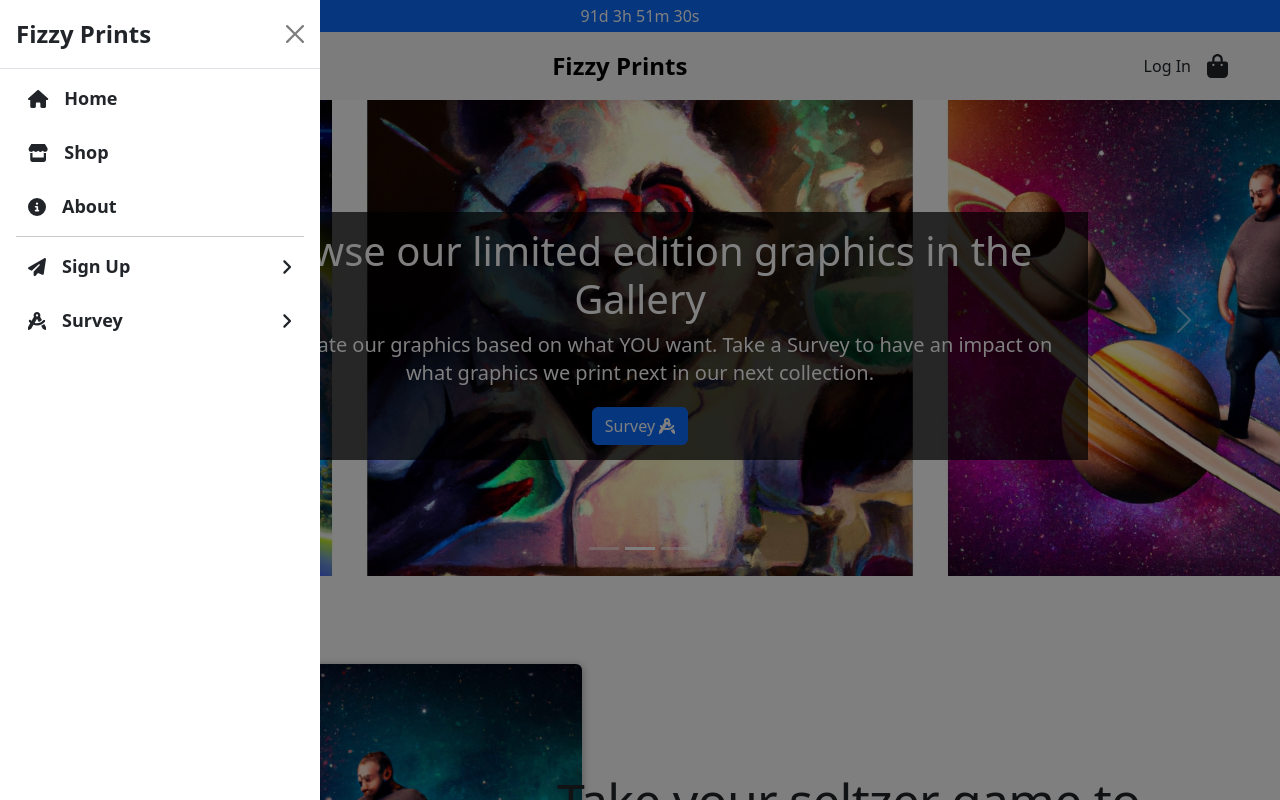
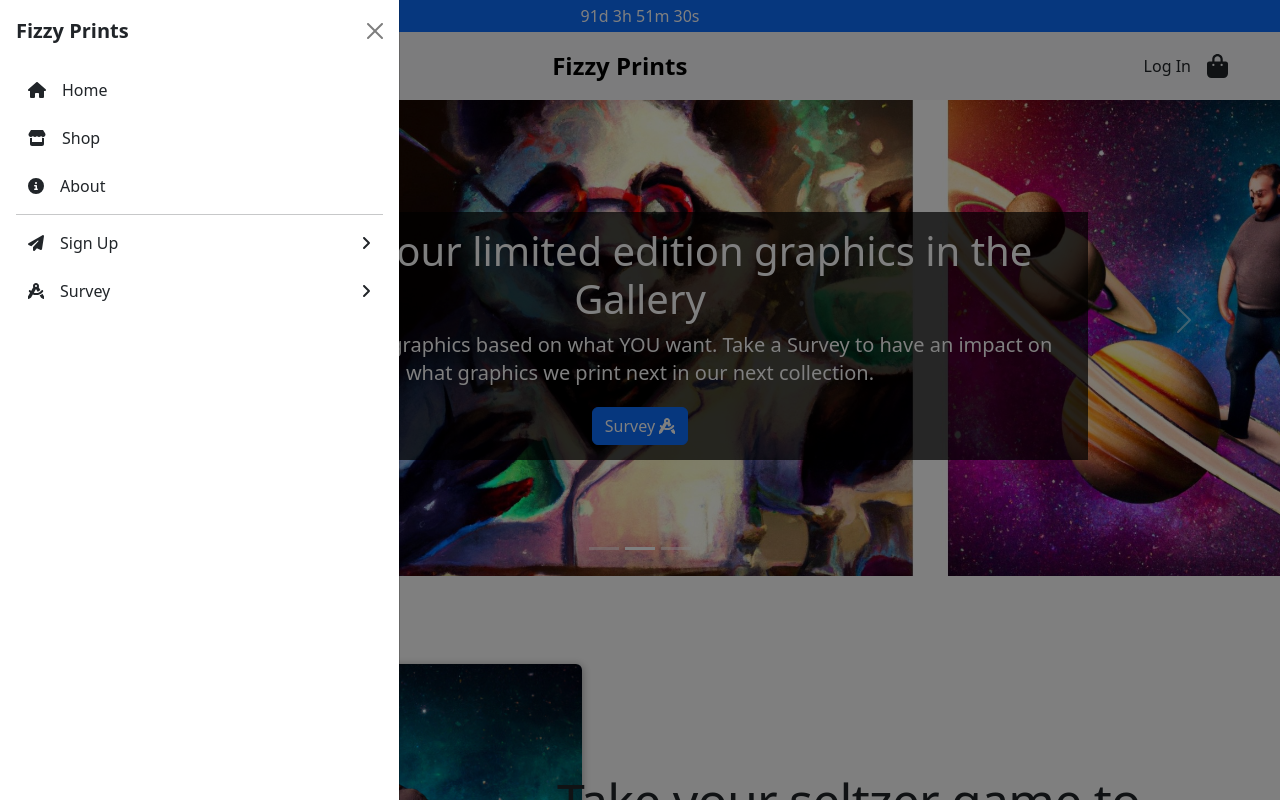
Before and after one commit to kmuel4/fizzyprint, a React (Create React App) app: page / in a window 1280 px wide. Both pictures are taken after a click on the icon 40 px from the left and 66 px from the top of the page. Shown: the top 800 px of the page. Built offline with nearby package versions, Linux system fonts and the light colour scheme.

Commit message:
changed checkoutpreview to be offcanvas

```diff
--- a/package.json
+++ b/package.json
@@ -3,6 +3,10 @@
   "version": "0.1.0",
   "private": true,
   "dependencies": {
+    "@fortawesome/fontawesome-svg-core": "^6.4.0",
+    "@fortawesome/free-regular-svg-icons": "^6.4.0",
+    "@fortawesome/free-solid-svg-icons": "^6.4.0",
+    "@fortawesome/react-fontawesome": "^0.2.0",
     "@testing-library/jest-dom": "^5.16.5",
     "@testing-library/react": "^13.4.0",
     "@testing-library/user-event": "^13.5.0",
--- a/src/App.js
+++ b/src/App.js
@@ -24,7 +24,6 @@
 import CheckoutPreview from "./pages/CheckoutPreview";
 
 const App = () => {
-
   //graphics database
   const [cards, setCards] = useState([
     {
@@ -210,6 +209,7 @@
             remove={handleRemove}
           />
         );
+
       default:
         return;
     }
--- a/src/pages/CheckoutPreview.js
+++ b/src/pages/CheckoutPreview.js
@@ -20,8 +20,8 @@
   };
 
   const handleCheckout = () => {
+    props.checkoutIndex(0);
     setShow(false);
-    props.checkoutIndex(0);
   };
 
   const handleRemove = (value) => {
@@ -29,7 +29,6 @@
   };
 
   return (
-    <>
       <Offcanvas show={show} onHide={handleClose} placement="end">
         <Offcanvas.Header closeButton>
           <Offcanvas.Title style={{ fontWeight: "bold" }}>
@@ -104,7 +103,6 @@
           </Button>
         </Offcanvas.Footer>
       </Offcanvas>
-    </>
   );
 };
 
--- a/src/pages/Menu.js
+++ b/src/pages/Menu.js
@@ -1,5 +1,5 @@
-import { useState } from "react";
-import { Modal, Form } from "react-bootstrap";
+import React, { useState } from "react";
+import { Offcanvas, Form } from "react-bootstrap";
 import "bootstrap/dist/css/bootstrap.min.css";
 import "../main.css";
 import MenuNavItem from "../components/MenuNavItem";
@@ -12,10 +12,10 @@
 } from "@fortawesome/free-solid-svg-icons";
 
 const Menu = (props) => {
-  //handle modal
+  // handle offcanvas
   const [show, setShow] = useState(true);
 
-  //close modal
+  // close offcanvas
   const handleClose = () => {
     setShow(false);
     props.checkoutIndex();
@@ -52,24 +52,18 @@
   const modalHelper = (value) => {
     setShow(false);
     props.checkoutIndex(value);
-  }
+  };
 
   return (
     <>
-      <Modal
-        show={show}
-        onHide={handleClose}
-        animation={false}
-        fullscreen={true}
-        dialogClassName="menu-modal"
-      >
+      <Offcanvas show={show} onHide={handleClose} placement="start">
         <Form onSubmit={handleSubmit}>
-          <Modal.Header closeButton>
-            <Modal.Title style={{ fontWeight: "bold" }}>
+          <Offcanvas.Header closeButton>
+            <Offcanvas.Title style={{ fontWeight: "bold" }}>
               Fizzy Prints
-            </Modal.Title>
-          </Modal.Header>
-          <Modal.Body>
+            </Offcanvas.Title>
+          </Offcanvas.Header>
+          <Offcanvas.Body>
             <MenuNavItem name="Home" click={handleNav} icon={faHouse} />
 
             <br />
@@ -90,9 +84,9 @@
               click={handleNav}
               icon={faCompassDrafting}
             />
-          </Modal.Body>
+          </Offcanvas.Body>
         </Form>
-      </Modal>
+      </Offcanvas>
     </>
   );
 };
```
Also changed, not shown: 1 other file (tests, documents, lock files or other folders).
